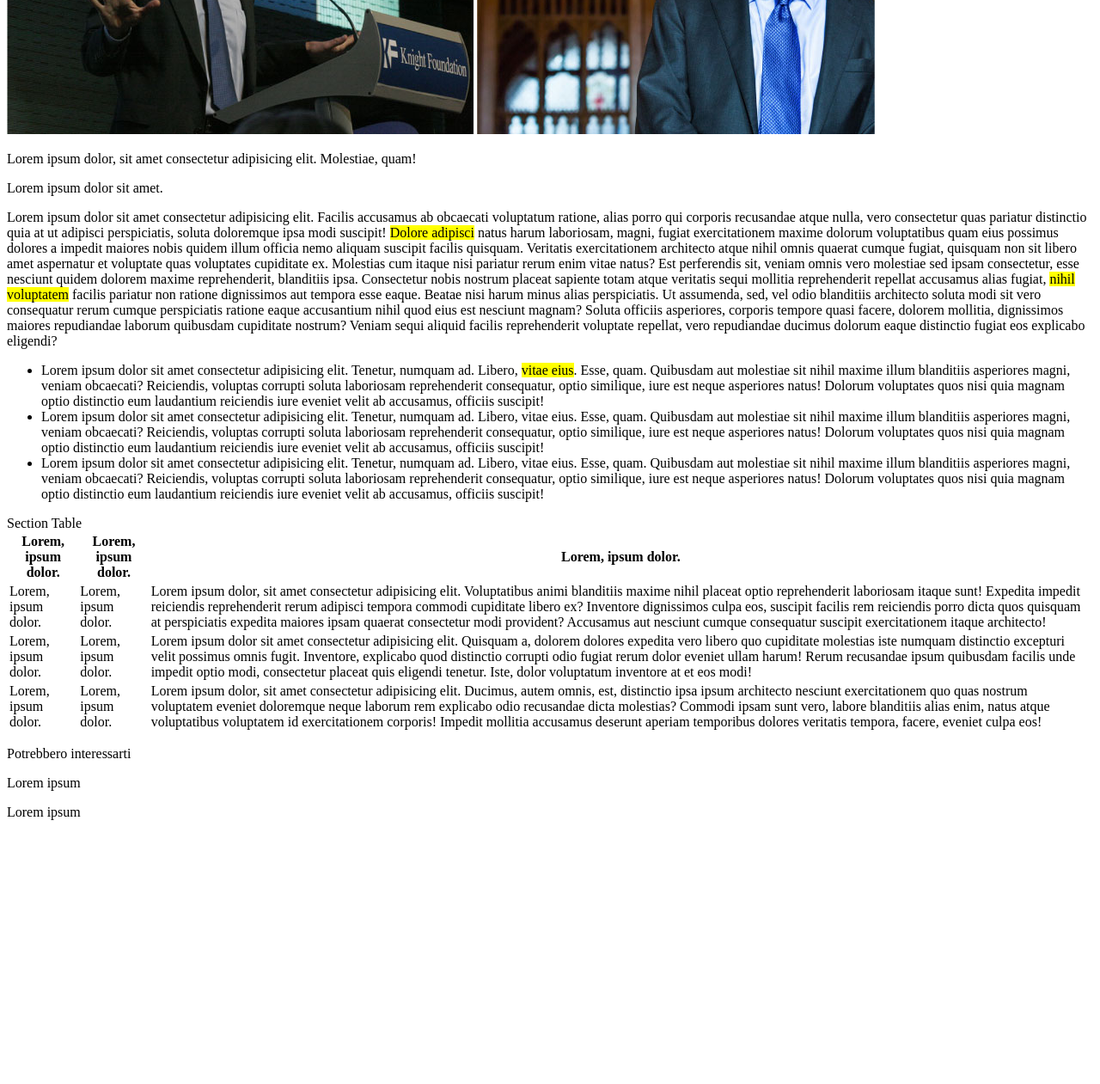
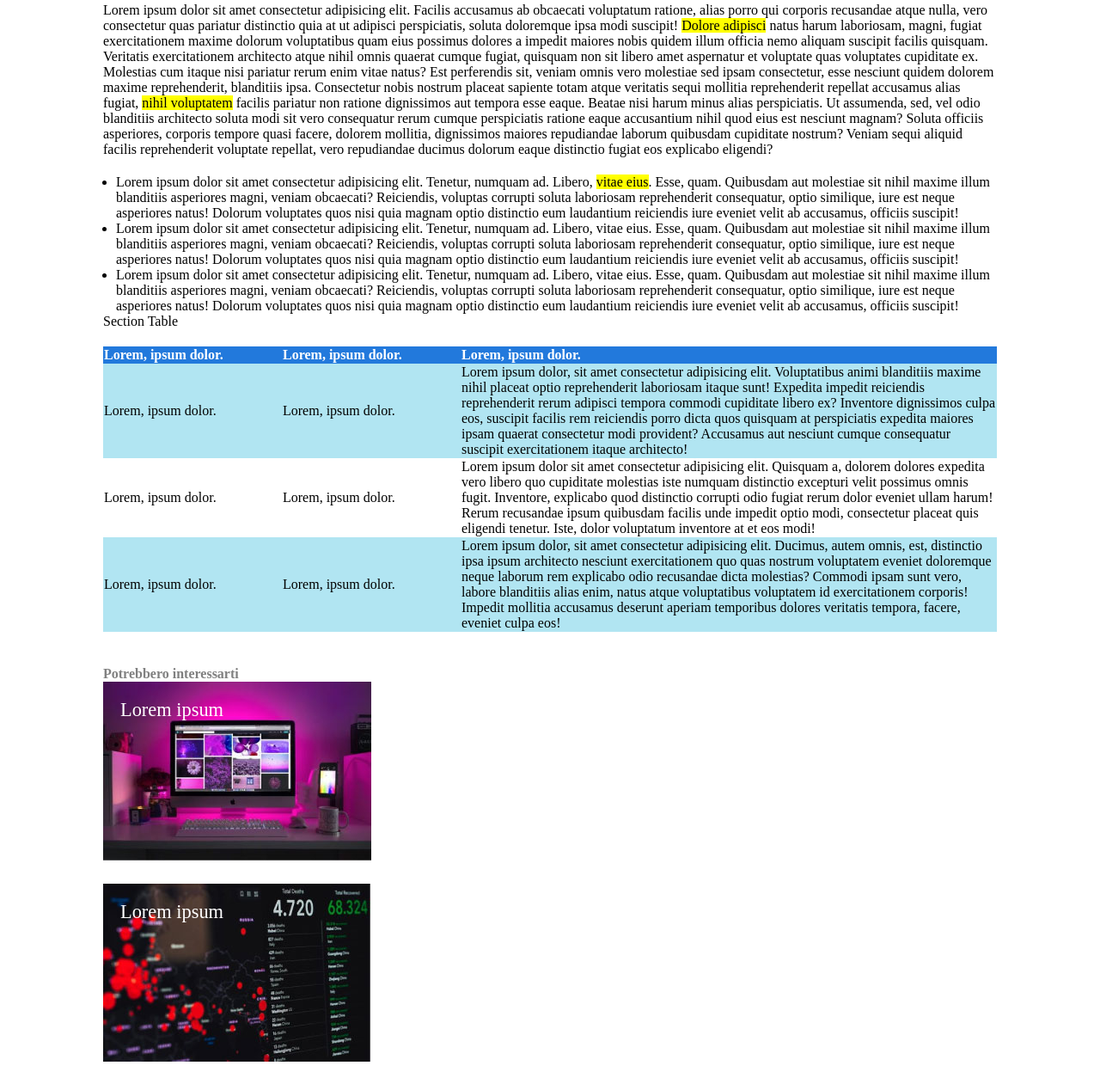
Before and after one commit to AnotherDebug/html-css-booleaner, a plain HTML site: page index.html in a window 1280 px wide. Shown: the part 674-1935 px from the top of the page at 86% size. Before the commit the page ends 1644 px from the top, so only its background shows below. Drawn offline with Linux system fonts and the light colour scheme.

Commit message:
fine esercizio bonus

```diff
--- a/css/styleb.css
+++ b/css/styleb.css
@@ -0,0 +1,121 @@
+* {
+    margin: 0;
+}
+
+/* HEADER */
+
+/* immagini intestazione */
+.img-heading {
+    height: 180px;
+    background-image: url('../img/pattern.png');
+    background-color: #4EA0FF;
+}
+
+.logo img {
+    width: 300px;
+    margin-top: 70px;
+}
+
+/* Contenitore */
+.container {
+    padding: 20px;
+    margin-left: 100px;
+    margin-right: 100px;
+}
+
+
+/* MAIN */
+/* Section Presentation */
+/* Autore del sito */
+.author {
+    color: rgb(128, 128, 128);
+    font-weight: 600;
+}
+
+.author span {
+    color: #2279dc;
+}
+
+.img {
+    margin-top: 20px;
+}
+
+.presentation p {
+    font-size: 10px;
+}
+
+/* Section Text*/
+.text {
+    margin-top: 20px;
+}
+
+/* Section List */
+.list {
+    margin-top: 20px;
+}
+
+ul {
+    padding-left: 15px;
+    ;
+}
+
+/* Section Table */
+table {
+    width: 100%;
+    border-spacing: 0px;
+    margin-top: 20px;
+}
+
+.small {
+    width: 20%;
+}
+
+.big {
+    width: 60%;
+}
+
+thead {
+    background-color: #2279dc;
+    text-align: left;
+    color: white;
+}
+
+.mark {
+    background-color: #B1E5F2;
+}
+
+/* FOOTER */
+
+footer {
+    margin-top: 40px;
+}
+
+footer p {
+    color: gray;
+    font-weight: 800;
+}
+
+.first-img p {
+    background-image: url('../img/monitor.jpg');
+    background-repeat: no-repeat;
+    color: #FFFFFF;
+    font-size: 140%;
+    font-weight: normal;
+    text-align: left;
+    width: 312px;
+    height: 190px;
+    padding: 20px;
+}
+
+.second-img p {
+    margin-top: 5px;
+    background-image: url('../img/graph.jpg');
+    background-repeat: no-repeat;
+    color: #FFFFFF;
+    font-size: 140%;
+    font-weight: normal;
+    text-align: left;
+    width: 312px;
+    height: 190px;
+    padding: 20px;
+}
--- a/index.html
+++ b/index.html
@@ -16,7 +16,7 @@
         <!-- intestazione sito -->
         <!-- immagini intestazione -->
         <div class="img-heading">
-            <div class="logo"><img src="img/logo.svg" alt=""></div>
+            <div class="logo container"><img src="img/logo.svg" alt=""></div>
         </div>
     </header>
 
```
